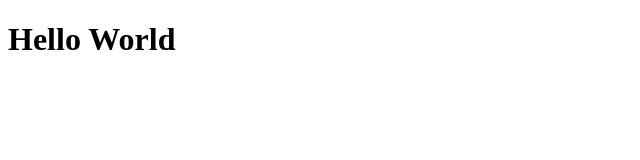
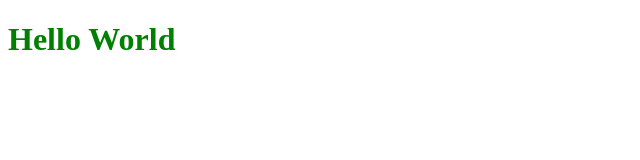
Before and after one commit to tsttyler-1873129/tsttyler-1873129.github.io, a plain HTML site: page index.html in a window 1280 px wide. Shown: the whole page, without its empty margins (0-640 px from the left). Drawn offline with Linux system fonts and the light colour scheme.

Commit message:
Add files via upload

```diff
--- a/index.html
+++ b/index.html
@@ -4,6 +4,6 @@
 		<title>Hello World</title>
 		</head>
 		<body>
-			<h1>Hello World</h1>
+			<h1><b><font color="green">Hello World</font><b></h1>
 		</body>
 </html>
```
